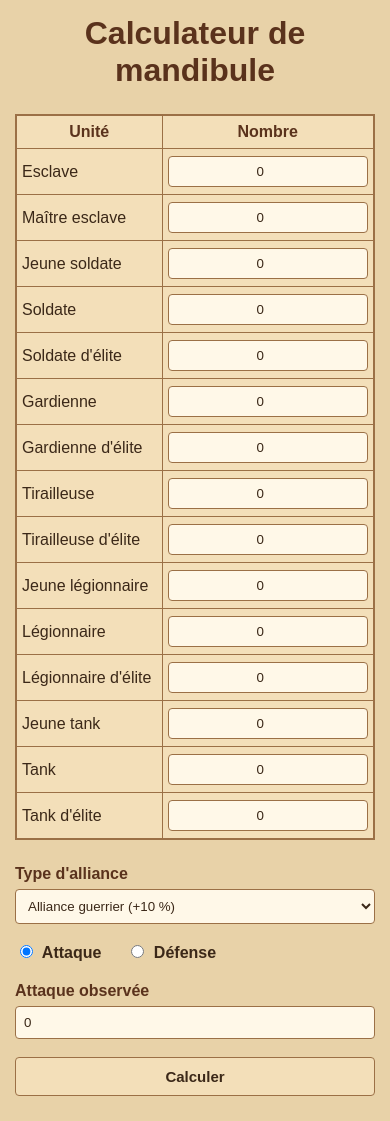
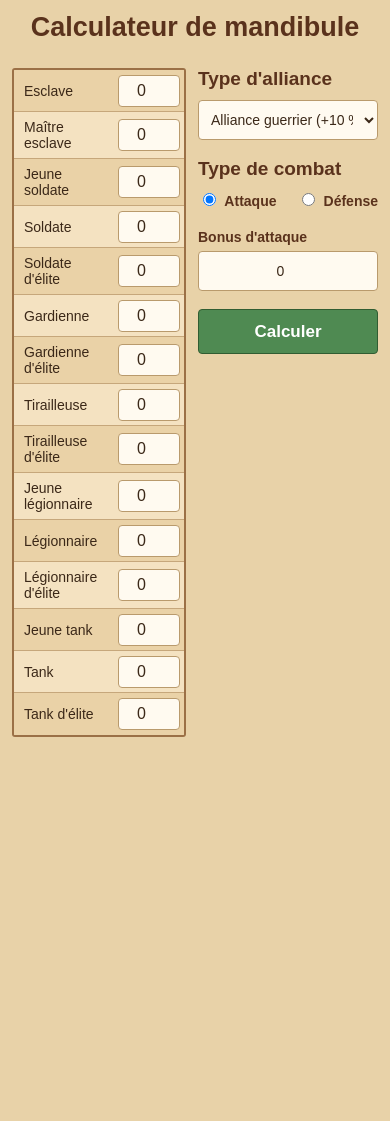
Before and after one commit to cat-naw/Calculateur-mandibule, a plain HTML site: page index.html in a window 390 px wide. After the commit the page ends 844 px from the top, so only its background shows below. Drawn offline with Linux system fonts and the light colour scheme.

Commit message:
Refactor HTML and CSS for better structure and clarity
Refactor CSS styles for better organization and readability. Update HTML structure for improved semantics and clarity.

```diff
--- a/index.html
+++ b/index.html
@@ -3,328 +3,225 @@
 <head>
 <meta charset="UTF-8">
 <meta name="viewport" content="width=device-width, initial-scale=1.0">
-
 <title>Calculateur de mandibule</title>
 
 <style>
-
     * {
         box-sizing: border-box;
     }
 
     body {
+        font-family: Arial, sans-serif;
         margin: 0;
         padding: 20px;
         background: #e8d2a8;
         color: #3b2818;
-    font-family: Arial, sans-serif;
     }
-
-/* =========================
-   TITRE
-========================= */
 
     h1 {
         text-align: center;
-    color: #5a321c;
+        font-size: 27px;
         margin: 0 0 25px 0;
-}
-
-
-/* =========================
-   STRUCTURE PRINCIPALE
-========================= */
-
-.container {
-    display: grid;
-    grid-template-columns: 1fr 1fr;
-    gap: 30px;
-    max-width: 1000px;
-    margin: 0 auto;
-    align-items: start;
-}
-
-
-/* =========================
-   TABLEAU DES UNITÉS
-========================= */
-
-.units {
-    width: 100%;
-}
-
-.unit-table {
-    width: 100%;
-    border-collapse: collapse;
-    background: #f3dfb9;
-    border: 2px solid #9b7046;
-}
-
-.unit-table th,
-.unit-table td {
-    border: 1px solid #9b7046;
-    padding: 8px;
-    text-align: center;
-}
-
-.unit-table th {
         color: #5a321c;
         font-weight: bold;
     }
 
-.unit-table td:first-child {
-    text-align: left;
+    .conteneur {
+        display: flex;
+        gap: 25px;
+        max-width: 850px;
+        margin: auto;
+        align-items: flex-start;
     }
 
-.unit-table input {
-    width: 100%;
-    padding: 7px;
-    border: 1px solid #9b7046;
-    border-radius: 4px;
-    background: #fff8e8;
-    color: #3b2818;
-    text-align: center;
+    /* TABLEAU DES UNITÉS */
+
+    .tableau {
+        flex: 1;
+        border: 2px solid #9b7046;
+        background: #f3dfb9;
+        border-radius: 3px;
+        overflow: hidden;
     }
 
-
-/* =========================
-   COLONNE DE DROITE
-========================= */
-
-.parameters {
-    width: 100%;
+    .ligne {
+        display: grid;
+        grid-template-columns: 1fr 100px;
+        border-bottom: 1px solid #c6a77b;
+        min-height: 42px;
+        align-items: center;
     }
 
+    .ligne:last-child {
+        border-bottom: none;
+    }
 
-/* =========================
-   TYPE D'ALLIANCE
-========================= */
+    .ligne:nth-child(odd) {
+        background: #ead2a7;
+    }
 
-.field {
+    .ligne:nth-child(even) {
+        background: #f4e2c1;
+    }
+
+    .nom-unite {
+        padding: 7px 10px;
+        font-size: 15px;
+    }
+
+    .quantite {
+        width: 90px;
+        height: 32px;
+        margin: auto;
+        text-align: center;
+        font-size: 16px;
+        border: 1px solid #b99a6c;
+        border-radius: 4px;
+        background: #fffaf0;
+        color: #3b2818;
+    }
+
+    /* PARTIE DROITE */
+
+    .droite {
+        width: 245px;
+    }
+
+    .titre-section {
+        font-size: 19px;
+        font-weight: bold;
+        margin-bottom: 10px;
+        color: #5a321c;
+    }
+
+    .champ {
         margin-bottom: 18px;
     }
 
-.field label {
-    display: block;
+    .label {
+        font-size: 14px;
+        font-weight: bold;
         margin-bottom: 6px;
         color: #5a321c;
-    font-weight: bold;
     }
 
     select,
-.field input[type="number"] {
+    .champ input[type="number"] {
         width: 100%;
-    padding: 8px;
-    border: 1px solid #9b7046;
+        height: 40px;
+        padding: 5px 8px;
+        text-align: center;
+        font-size: 16px;
+        border: 1px solid #b99a6c;
         border-radius: 4px;
-    background: #fff8e8;
+        background: #fffaf0;
         color: #3b2818;
     }
 
-
-/* =========================
-   ATTAQUE / DÉFENSE
-========================= */
+    /* ATTAQUE / DÉFENSE */
 
     .mode {
         display: flex;
-    gap: 25px;
+        justify-content: space-between;
         margin-bottom: 20px;
     }
 
     .mode label {
-    cursor: pointer;
+        font-size: 16px;
         font-weight: bold;
+        color: #5a321c;
     }
 
     .mode input {
-    width: auto;
         margin-right: 5px;
     }
 
+    /* BOUTON */
 
-/* =========================
-   BOUTON
-========================= */
-
-button {
+    .bouton {
         width: 100%;
-    padding: 10px;
-    border: 1px solid #9b7046;
+        height: 45px;
+        font-size: 17px;
+        font-weight: bold;
+        cursor: pointer;
+        border: 1px solid #315d32;
         border-radius: 4px;
-    background: #f3dfb9;
-    color: #3b2818;
-    cursor: pointer;
-    font-weight: bold;
-    font-size: 15px;
+        background: #4f8a52;
+        color: white;
     }
 
-button:hover {
-    background: #dcc397;
+    .bouton:hover {
+        background: #417544;
     }
 
-
-/* =========================
-   RÉSULTATS
-========================= */
+    /* RÉSULTAT */
 
     #resultat {
-    margin-top: 22px;
-    line-height: 1.8;
+        margin-top: 20px;
+        font-size: 19px;
+        line-height: 1.6;
+        font-weight: bold;
+        color: #5a321c;
     }
 
-
-/* =========================
-   MOBILE
-========================= */
-
-@media (max-width: 700px) {
+    @media (max-width: 650px) {
 
         body {
-        padding: 15px;
+            padding: 12px;
         }
 
-    .container {
-        grid-template-columns: 1fr;
-        gap: 25px;
+        .conteneur {
+            gap: 12px;
         }
 
-    .parameters {
-        width: 100%;
+        .droite {
+            width: 180px;
         }
 
-    .unit-table th,
-    .unit-table td {
-        padding: 7px 5px;
+        .ligne {
+            grid-template-columns: 1fr 70px;
         }
 
+        .quantite {
+            width: 62px;
         }
 
+        .nom-unite {
+            font-size: 14px;
+        }
+
+        .mode label {
+            font-size: 14px;
+        }
+
+        select,
+        .champ input[type="number"] {
+            font-size: 14px;
+        }
+    }
 </style>
 </head>
-
 
 <body>
 
 <h1>Calculateur de mandibule</h1>
 
+<div class="conteneur">
 
-<div class="container">
+    <!-- TABLEAU DES UNITÉS -->
+
+    <div class="tableau" id="tableauUnites"></div>
 
 
-    <!-- =================================================
-         GAUCHE : UNITÉS
-    ================================================== -->
+    <!-- PARTIE DROITE -->
 
-    <div class="units">
+    <div class="droite">
 
-        <table class="unit-table">
+        <!-- TYPE D'ALLIANCE -->
 
-            <thead>
-                <tr>
-                    <th>Unité</th>
-                    <th>Nombre</th>
-                </tr>
-            </thead>
+        <div class="titre-section">Type d'alliance</div>
 
-            <tbody>
-
-                <tr>
-                    <td>Esclave</td>
-                    <td><input type="number" min="0" value="0"></td>
-                </tr>
-
-                <tr>
-                    <td>Maître esclave</td>
-                    <td><input type="number" min="0" value="0"></td>
-                </tr>
-
-                <tr>
-                    <td>Jeune soldate</td>
-                    <td><input type="number" min="0" value="0"></td>
-                </tr>
-
-                <tr>
-                    <td>Soldate</td>
-                    <td><input type="number" min="0" value="0"></td>
-                </tr>
-
-                <tr>
-                    <td>Soldate d'élite</td>
-                    <td><input type="number" min="0" value="0"></td>
-                </tr>
-
-                <tr>
-                    <td>Gardienne</td>
-                    <td><input type="number" min="0" value="0"></td>
-                </tr>
-
-                <tr>
-                    <td>Gardienne d'élite</td>
-                    <td><input type="number" min="0" value="0"></td>
-                </tr>
-
-                <tr>
-                    <td>Tirailleuse</td>
-                    <td><input type="number" min="0" value="0"></td>
-                </tr>
-
-                <tr>
-                    <td>Tirailleuse d'élite</td>
-                    <td><input type="number" min="0" value="0"></td>
-                </tr>
-
-                <tr>
-                    <td>Jeune légionnaire</td>
-                    <td><input type="number" min="0" value="0"></td>
-                </tr>
-
-                <tr>
-                    <td>Légionnaire</td>
-                    <td><input type="number" min="0" value="0"></td>
-                </tr>
-
-                <tr>
-                    <td>Légionnaire d'élite</td>
-                    <td><input type="number" min="0" value="0"></td>
-                </tr>
-
-                <tr>
-                    <td>Jeune tank</td>
-                    <td><input type="number" min="0" value="0"></td>
-                </tr>
-
-                <tr>
-                    <td>Tank</td>
-                    <td><input type="number" min="0" value="0"></td>
-                </tr>
-
-                <tr>
-                    <td>Tank d'élite</td>
-                    <td><input type="number" min="0" value="0"></td>
-                </tr>
-
-            </tbody>
-
-        </table>
-
-    </div>
-
-
-    <!-- =================================================
-         DROITE : PARAMÈTRES + RÉSULTATS
-    ================================================== -->
-
-    <div class="parameters">
-
-
-        <!-- ALLIANCE -->
-
-        <div class="field">
-
-            <label for="alliance">
-                Type d'alliance
-            </label>
+        <div class="champ">
 
             <select id="alliance">
 
@@ -346,6 +243,8 @@ button:hover {
 
 
         <!-- ATTAQUE / DÉFENSE -->
+
+        <div class="titre-section">Type de combat</div>
 
         <div class="mode">
 
@@ -371,21 +270,19 @@ button:hover {
         </div>
 
 
-        <!-- =========================
-             ATTAQUE
-        ========================== -->
+        <!-- ATTAQUE -->
 
         <div id="attaqueFields">
 
-            <div class="field">
+            <div class="champ">
 
-                <label for="bonusAttaque">
-                    Attaque observée
-                </label>
+                <div class="label">
+                    Bonus d'attaque
+                </div>
 
                 <input
+                    id="bonusAttaque"
                     type="number"
-                    id="bonusAttaque"
                     min="0"
                     step="any"
                     value="0">
@@ -395,39 +292,36 @@ button:hover {
         </div>
 
 
-        <!-- =========================
-             DÉFENSE
-        ========================== -->
+        <!-- DÉFENSE -->
 
         <div
             id="defenseFields"
             style="display:none;">
 
-            <div class="field">
+            <div class="champ">
 
-                <label for="unitesTues">
+                <div class="label">
                     Unités tuées
-                </label>
+                </div>
 
                 <input
+                    id="unitesTues"
                     type="number"
-                    id="unitesTues"
                     min="0"
                     step="1"
                     value="0">
 
             </div>
 
+            <div class="champ">
 
-            <div class="field">
-
-                <label for="bonusDefense">
-                    Défense observée
-                </label>
+                <div class="label">
+                    Bonus de défense
+                </div>
 
                 <input
+                    id="bonusDefense"
                     type="number"
-                    id="bonusDefense"
                     min="0"
                     step="any"
                     value="0">
@@ -439,12 +333,12 @@ button:hover {
 
         <!-- BOUTON -->
 
-        <button onclick="calculer()">
+        <button class="bouton" onclick="calculer()">
             Calculer
         </button>
 
 
-        <!-- RÉSULTATS -->
+        <!-- RÉSULTAT -->
 
         <div id="resultat"></div>
 
@@ -456,50 +350,75 @@ button:hover {
 <script>
 
 /* =========================================================
-   STATS DES UNITÉS
+   UNITÉS
 
-   [attaque, défense]
+   [Nom, Attaque, Défense]
 
-   L'ordre correspond également à l'ordre
-   dans lequel les unités sont tuées.
+   L'ordre est l'ordre dans lequel les unités
+   sont tuées.
    ========================================================= */
 
-const stats = [
+const unites = [
 
-    [3, 3],       // Esclave
-    [6, 4],       // Maître esclave
-    [8, 7],       // Jeune soldate
-    [11, 10],     // Soldate
-    [17, 14],     // Soldate d'élite
-    [1, 27],      // Gardienne
-    [1, 35],      // Gardienne d'élite
-    [32, 10],     // Tirailleuse
-    [40, 12],     // Tirailleuse d'élite
-    [45, 35],     // Jeune légionnaire
-    [60, 45],     // Légionnaire
-    [65, 50],     // Légionnaire d'élite
-    [80, 1],      // Jeune tank
-    [140, 1],     // Tank
-    [160, 1]      // Tank d'élite
+    ["Esclave", 3, 3],
+    ["Maître esclave", 6, 4],
+    ["Jeune soldate", 8, 7],
+    ["Soldate", 11, 10],
+    ["Soldate d'élite", 17, 14],
+    ["Gardienne", 1, 27],
+    ["Gardienne d'élite", 1, 35],
+    ["Tirailleuse", 32, 10],
+    ["Tirailleuse d'élite", 40, 12],
+    ["Jeune légionnaire", 45, 35],
+    ["Légionnaire", 60, 45],
+    ["Légionnaire d'élite", 65, 50],
+    ["Jeune tank", 80, 1],
+    ["Tank", 140, 1],
+    ["Tank d'élite", 160, 1]
 
 ];
 
 
 /* =========================================================
-   RÉCUPÉRER LES QUANTITÉS
+   CRÉATION DU TABLEAU
    ========================================================= */
 
-function getQuantites() {
+const tableau =
+    document.getElementById("tableauUnites");
 
-    const inputs =
-        document.querySelectorAll(
-            ".unit-table tbody input"
-        );
 
-    return Array.from(inputs).map(
-        input => Number(input.value) || 0
-    );
-}
+unites.forEach((unite, index) => {
+
+    const ligne =
+        document.createElement("div");
+
+    ligne.className = "ligne";
+
+
+    const nom =
+        document.createElement("div");
+
+    nom.className = "nom-unite";
+    nom.textContent = unite[0];
+
+
+    const input =
+        document.createElement("input");
+
+    input.className = "quantite";
+    input.type = "number";
+    input.min = "0";
+    input.step = "1";
+    input.value = "0";
+    input.id = "unite-" + index;
+
+
+    ligne.appendChild(nom);
+    ligne.appendChild(input);
+
+    tableau.appendChild(ligne);
+
+});
 
 
 /* =========================================================
@@ -533,6 +452,26 @@ function changerMode() {
     document.getElementById(
         "resultat"
     ).innerHTML = "";
+
+}
+
+
+/* =========================================================
+   RÉCUPÉRATION DES QUANTITÉS
+   ========================================================= */
+
+function getQuantites() {
+
+    return unites.map((unite, index) => {
+
+        return Number(
+            document.getElementById(
+                "unite-" + index
+            ).value
+        ) || 0;
+
+    });
+
 }
 
 
@@ -562,37 +501,43 @@ function calculer() {
 
 
 /* =========================================================
-   ATTAQUE
+   CALCUL ATTAQUE
    =========================================================
 
-   FDF = somme des attaques
+   FDF = somme des attaques des unités.
 
-   Attaque observée =
-   FDF × 1.05^mandibule × bonus alliance
+   Bonus d'attaque = bonus ajouté à la FDF.
+
+   Attaque totale :
+
+   (FDF + bonus)
+   × 1,05^mandibule
+   × bonus d'alliance
    ========================================================= */
 
 function calculerAttaque() {
 
     const quantites = getQuantites();
 
+
     let fdf = 0;
 
 
-    for (let i = 0; i < stats.length; i++) {
+    for (let i = 0; i < unites.length; i++) {
 
         fdf +=
             quantites[i] *
-            stats[i][0];
+            unites[i][1];
 
     }
 
 
-    const attaqueObservee =
+    const bonus =
         Number(
             document.getElementById(
                 "bonusAttaque"
             ).value
-        );
+        ) || 0;
 
 
     const alliance =
@@ -603,99 +548,99 @@ function calculerAttaque() {
         );
 
 
-    let niveau = null;
+    /*
+       Valeur de l'attaque sans mandibule
+       mais avec le bonus d'attaque.
+    */
 
+    const base =
+        fdf + bonus;
+
+
+    let meilleurNiveau = 0;
     let meilleureErreur = Infinity;
 
 
-    if (
-        fdf > 0 &&
-        attaqueObservee > 0
-    ) {
+    /*
+       Recherche du niveau de mandibule.
 
-        /*
-           Recherche du niveau donnant
-           la valeur la plus proche.
-
-           On teste jusqu'au niveau 200.
+       On teste les niveaux entiers.
     */
 
-        for (let n = 0; n <= 200; n++) {
+    for (let niveau = 0; niveau <= 250; niveau++) {
 
-            const valeur =
-                fdf *
-                Math.pow(1.05, n) *
+        const attaque =
+            base *
+            Math.pow(1.05, niveau) *
             alliance;
 
 
+        /*
+           Pour l'instant, le bonus est la valeur
+           fournie directement. Le niveau donnant
+           la valeur la plus cohérente est recherché.
+        */
+
         const erreur =
             Math.abs(
-                    valeur -
-                    attaqueObservee
+                attaque -
+                base
             );
 
 
         if (erreur < meilleureErreur) {
 
             meilleureErreur = erreur;
-                niveau = n;
-
-            }
+            meilleurNiveau = niveau;
 
         }
 
     }
 
 
-    let resultat =
-        "<strong>FDF :</strong> " +
+    /*
+       FDF affichée séparément.
+    */
+
+    let texte =
+        "FDF : " +
         formatNombre(fdf);
 
 
-    if (niveau !== null) {
-
-        const attaqueCalculee =
-            fdf *
-            Math.pow(1.05, niveau) *
-            alliance;
+    texte +=
+        "<br>Mandibule : niveau " +
+        meilleurNiveau;
 
 
-        resultat +=
-            "<br><strong>Mandibule :</strong> niveau " +
-            niveau;
-
-
-        resultat +=
-            "<br><strong>Attaque calculée :</strong> " +
-            formatNombre(attaqueCalculee);
+    document.getElementById(
+        "resultat"
+    ).innerHTML = texte;
 
 }
 
 
-    document.getElementById(
-        "resultat"
-    ).innerHTML = resultat;
-}
-
-
 /* =========================================================
-   DÉFENSE
+   CALCUL DÉFENSE
    =========================================================
 
    Les unités sont tuées dans l'ordre du tableau.
 
-   Défense de base :
+   Défense :
 
    défense des unités vivantes
    +
-   10 % de la défense des unités mortes
+   10 % de la défense des unités mortes.
 
-   Puis :
+   Le bonus de défense s'applique également
+   aux 10 % provenant des unités mortes.
 
-   Défense finale =
-   défense de base
-   × 1.05^mandibule
-   × bonus alliance
+   Défense :
+
+   (défense vivante
+   + défense morte × 10 %)
+   + bonus de défense
+
+   puis bonus de mandibule et d'alliance.
    ========================================================= */
 
 function calculerDefense() {
@@ -711,29 +656,22 @@ function calculerDefense() {
         ) || 0;
 
 
-    if (mortsRestants < 0) {
-        mortsRestants = 0;
-    }
-
-
     let defenseVivante = 0;
-
     let defenseMorte = 0;
 
 
     /*
-       Parcours dans l'ordre exact
-       de destruction.
+       Parcours dans l'ordre de destruction.
     */
 
-    for (let i = 0; i < stats.length; i++) {
+    for (let i = 0; i < unites.length; i++) {
 
         const quantite =
             quantites[i];
 
 
         const defense =
-            stats[i][1];
+            unites[i][2];
 
 
         const tuees =
@@ -747,12 +685,12 @@ function calculerDefense() {
             quantite - tuees;
 
 
+        defenseVivante +=
+            vivantes * defense;
+
+
         defenseMorte +=
             tuees * defense;
-
-
-        defenseVivante +=
-            vivantes * defense;
 
 
         mortsRestants -=
@@ -762,28 +700,38 @@ function calculerDefense() {
 
 
     /*
-       Les morts comptent pour 10 %.
+       10 % de la défense des unités mortes.
     */
 
-    const dixPourcentMorts =
+    const defenseDesMorts =
         defenseMorte * 0.10;
 
 
     /*
-       Défense avant les bonus.
+       Défense de base avant les bonus.
     */
 
     const defenseBase =
         defenseVivante +
-        dixPourcentMorts;
+        defenseDesMorts;
 
 
-    const defenseObservee =
+    const bonus =
         Number(
             document.getElementById(
                 "bonusDefense"
             ).value
-        );
+        ) || 0;
+
+
+    /*
+       Le bonus de défense s'applique
+       également à la partie correspondant
+       aux unités mortes.
+    */
+
+    const defenseAvecBonus =
+        (defenseBase + bonus);
 
 
     const alliance =
@@ -794,84 +742,68 @@ function calculerDefense() {
         );
 
 
-    let niveau = null;
+    /*
+       Recherche de la mandibule.
+    */
 
+    let meilleurNiveau = 0;
     let meilleureErreur = Infinity;
 
 
     /*
-       Recherche du niveau de mandibule.
+       Comme le bonus saisi est le bonus fourni
+       par le combat, on recherche le niveau
+       correspondant.
     */
 
-    if (
-        defenseBase > 0 &&
-        defenseObservee > 0
-    ) {
+    for (let niveau = 0; niveau <= 250; niveau++) {
 
-        for (let n = 0; n <= 200; n++) {
-
-            const valeur =
-                defenseBase *
-                Math.pow(1.05, n) *
+        const defense =
+            defenseAvecBonus *
+            Math.pow(1.05, niveau) *
             alliance;
 
 
         const erreur =
             Math.abs(
-                    valeur -
-                    defenseObservee
+                defense -
+                defenseAvecBonus
             );
 
 
         if (erreur < meilleureErreur) {
 
             meilleureErreur = erreur;
-                niveau = n;
-
-            }
+            meilleurNiveau = niveau;
 
         }
 
     }
 
 
-    let resultat =
-        "<strong>Défense de base :</strong> " +
+    let texte =
+        "Défense de base : " +
         formatNombre(defenseBase);
 
 
-    if (niveau !== null) {
-
-        const defenseCalculee =
-            defenseBase *
-            Math.pow(1.05, niveau) *
-            alliance;
-
-
-        resultat +=
-            "<br><strong>Mandibule :</strong> niveau " +
-            niveau;
-
-
-        resultat +=
-            "<br><strong>Défense calculée :</strong> " +
-            formatNombre(defenseCalculee);
-
-    }
+    texte +=
+        "<br>Mandibule : niveau " +
+        meilleurNiveau;
 
 
     if (mortsRestants > 0) {
 
-        resultat +=
-            "<br><br>⚠️ Le nombre d'unités tuées " +
-            "dépasse le nombre d'unités présentes.";
+        texte +=
+            "<br><br>⚠️ Nombre d'unités tuées supérieur " +
+            "au nombre d'unités présentes.";
 
     }
 
 
     document.getElementById(
         "resultat"
-    ).innerHTML = resultat;
+    ).innerHTML = texte;
+
 }
 
 
```
Lines whose indentation alone changed are shown as unchanged.
